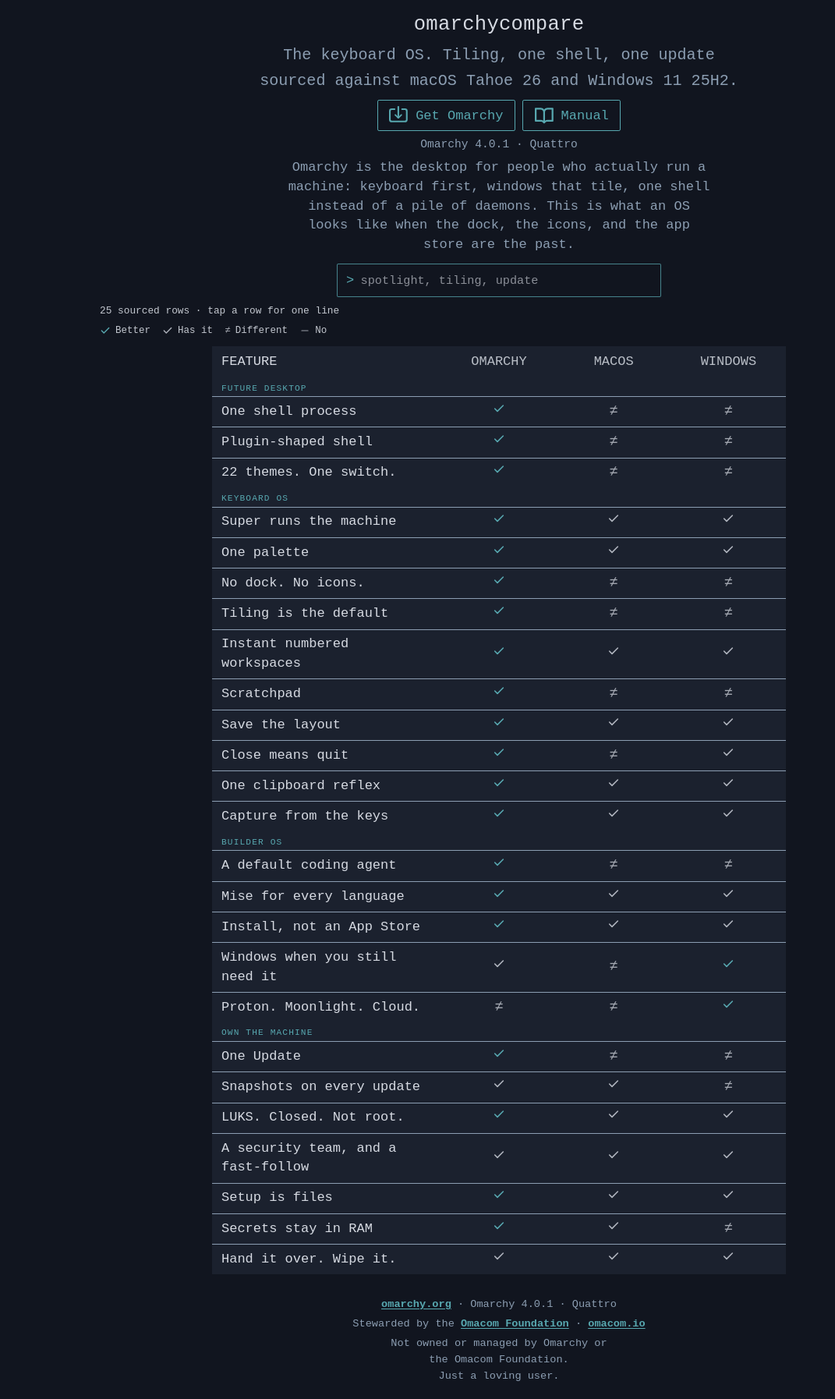
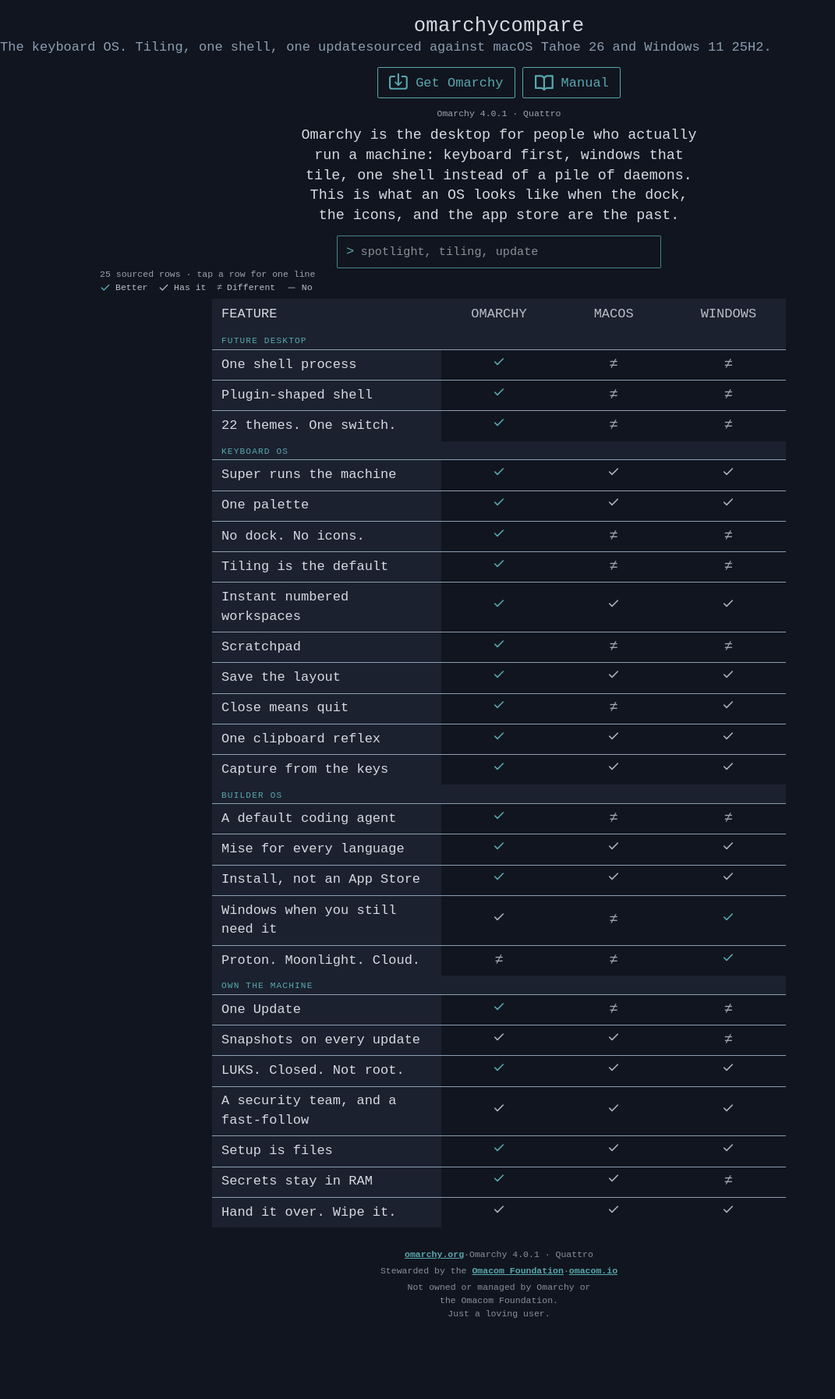
Before and after one commit to zachwilke/omarchycompare, a Next.js app: page / in a window 1280 px wide. Shown: the whole page at 78% size, without its empty margins (0-1071 px from the left). After the commit the page ends 1711 px from the top, so only its background shows below. Built offline with nearby package versions, Linux system fonts and the light colour scheme.

Commit message:
Write the sheet like a maker published it
The two-sentence sell is the hero. Version and the vs line stay small. Drop the boxed grid chrome so 1280 / 768 / 390 read as one document.

```diff
--- a/app/globals.css
+++ b/app/globals.css
@@ -166,7 +166,7 @@
 
 .site-wordmark {
   display: grid;
-  margin-top: var(--space-medium);
+  margin-top: 0.85em;
   padding-inline: var(--space-medium);
 }
 
@@ -186,29 +186,26 @@
   }
 }
 
-.omarchy-header {
-  display: grid;
-  margin-top: var(--space-small);
-  padding-inline: var(--space-medium);
+.omarchy-nowrap {
+  white-space: nowrap;
 }
 
-.omarchy-header h1 {
-  font-size: var(--font-size-medium);
+.omarchy-hero {
+  margin-inline: auto;
+  padding-inline: var(--space-medium);
+  width: 100%;
+  max-width: 36rem;
+}
+
+.omarchy-lede {
+  color: var(--color-terminal-white);
+  font-size: 1.05em;
   font-weight: 300;
-  max-width: 22.5rem;
-  justify-self: center;
-  overflow-wrap: break-word;
+  line-height: 1.4;
+  margin: 0.35em auto 0;
+  max-width: 34rem;
   text-align: center;
   text-wrap: pretty;
-}
-
-.omarchy-header__src {
-  display: block;
-  margin-top: 0.2em;
-}
-
-.omarchy-nowrap {
-  white-space: nowrap;
 }
 
 .omarchy-nav {
@@ -216,63 +213,45 @@
   flex-wrap: nowrap;
   gap: 0.55em;
   justify-content: center;
-  margin-top: 0.55em;
+  margin-top: 0.7em;
   max-width: 100%;
   min-width: 0;
   overflow-x: clip;
-  padding-inline: 0.5em;
-}
-
-.omarchy-hero {
-  margin-inline: auto;
-  padding-inline: var(--space-medium);
-  width: 100%;
-  max-width: 40rem;
+  padding-inline: 0;
 }
 
 .omarchy-version {
-  color: rgb(var(--rgb-terminal-white) / 0.86);
-  font-size: 0.86em;
-  margin: 0;
+  color: rgba(214, 218, 226, 0.72);
+  font-size: 0.72rem;
+  margin: 0.55em 0 0;
   text-align: center;
 }
 
-.omarchy-lede {
-  color: rgb(var(--rgb-terminal-white) / 0.86);
-  font-weight: 300;
-  line-height: 1.45;
-  margin-inline: auto;
-  margin-top: 0.4em;
-  max-width: 34rem;
-  text-align: center;
-  text-wrap: pretty;
+.omarchy-meta-dot {
+  color: rgba(214, 218, 226, 0.4);
+  margin-inline: 0.7ch;
 }
 
 .omarchy-main {
   display: grid;
-  margin-bottom: 0.35em;
-  margin-top: 0.45em;
+  margin-bottom: 0.2em;
+  margin-top: 0.35em;
 }
 
 @media (min-width: 40em) {
-  .omarchy-header h1 {
-    max-width: 36rem;
+  .omarchy-lede {
+    font-size: 1.08em;
   }
 }
 
 @media (min-width: 56.25em) {
   .site-wordmark {
-    margin-top: var(--space-medium);
+    margin-top: 1.1em;
     padding-inline: var(--space-large);
   }
 
-  .omarchy-header,
-  .omarchy-nav {
+  .omarchy-hero {
     padding-inline: var(--space-large);
-  }
-
-  .omarchy-header h1 {
-    max-width: 40rem;
   }
 }
 
@@ -387,28 +366,23 @@
   align-items: center;
   border-top: var(--border-width) solid var(--border-color);
   display: grid;
-  gap: 0.25em;
+  gap: 0.2em;
   justify-content: center;
-  margin-top: 0.55em;
-  padding: 0.7em var(--space-medium) 1.1em;
+  margin-top: 0.7em;
+  padding: 0.65em var(--space-medium) 1em;
   text-align: center;
 }
 
 .omarchy-footer p {
-  color: rgb(var(--rgb-terminal-white) / 0.82);
-  font-size: var(--font-size-small);
-  font-weight: 500;
-  line-height: 1.55;
+  color: rgba(214, 218, 226, 0.62);
+  font-size: 0.72rem;
+  font-weight: 400;
+  line-height: 1.5;
   text-wrap: pretty;
 }
 
-.omarchy-footer__dot {
-  color: rgb(var(--rgb-terminal-white) / 0.35);
-  margin-inline: 1ch;
-}
-
 .omarchy-footer__disclaimer {
-  color: rgb(var(--rgb-terminal-white) / 0.82);
+  color: rgba(214, 218, 226, 0.55);
   font-weight: 400;
   max-width: 36ch;
   justify-self: center;
@@ -430,26 +404,35 @@
   overflow-x: clip;
 }
 
+.compare-meta {
+  align-items: baseline;
+  display: flex;
+  flex-wrap: wrap;
+  gap: 0.35rem 1rem;
+  justify-content: space-between;
+  margin: 0.45rem 0 0;
+}
+
 .compare-count {
-  color: rgba(214, 218, 226, 0.9);
-  font-size: 0.8rem;
-  margin: 0.55rem 0 0;
+  color: rgba(214, 218, 226, 0.72);
+  font-size: 0.72rem;
+  margin: 0;
 }
 
 .compare-legend {
   align-items: center;
-  color: rgba(214, 218, 226, 0.9);
+  color: rgba(214, 218, 226, 0.86);
   display: flex;
   flex-wrap: wrap;
-  font-size: 0.78rem;
-  gap: 0.35rem 0.95rem;
-  margin: 0.4rem 0 0;
+  font-size: 0.72rem;
+  gap: 0.3rem 0.85rem;
+  margin: 0;
 }
 
 .compare-card-group {
   --os-col: 3.35rem;
   display: grid;
-  gap: 0.4rem;
+  gap: 0;
 }
 
 @media (min-width: 24em) {
@@ -460,8 +443,8 @@
 
 .compare-cards {
   display: grid;
-  gap: 0.85rem;
-  margin-top: 0.7rem;
+  gap: 0;
+  margin-top: 0.55rem;
 }
 
 .compare-card-head {
@@ -469,9 +452,10 @@
   display: grid;
   gap: 0.2rem;
   grid-template-columns: minmax(0, 1fr) var(--os-col) var(--os-col) var(--os-col);
-  margin: 0;
+  margin: 0.7rem 0 0.15rem;
   min-height: 1.15rem;
-  padding: 0 0.35rem 0.15rem;
+  padding: 0 0.1rem 0.2rem;
+  border-bottom: var(--border-width) solid var(--border-color);
 }
 
 .compare-card-group:first-child .compare-card-head {
@@ -501,15 +485,16 @@
 }
 
 .compare-card {
-  background: var(--color-background-storm);
-  border: var(--border-width) solid var(--border-color);
+  background: transparent;
+  border: none;
+  border-bottom: var(--border-width) solid var(--border-color);
   cursor: pointer;
   outline: none;
-  padding: 0.55rem 0.55rem;
+  padding: 0.5rem 0.1rem;
 }
 
 .compare-card.is-open {
-  background: var(--color-background-night);
+  background: rgb(27 33 46 / 0.35);
 }
 
 .compare-card:focus-visible {
@@ -552,11 +537,11 @@
 }
 
 .compare-sheet {
-  background: var(--color-background-storm);
-  border: var(--border-width) solid var(--border-color);
+  background: transparent;
+  border: none;
   display: none;
   margin-inline: auto;
-  margin-top: 0.65em;
+  margin-top: 0.35em;
   max-width: 46rem;
   overflow-x: clip;
 }
```
